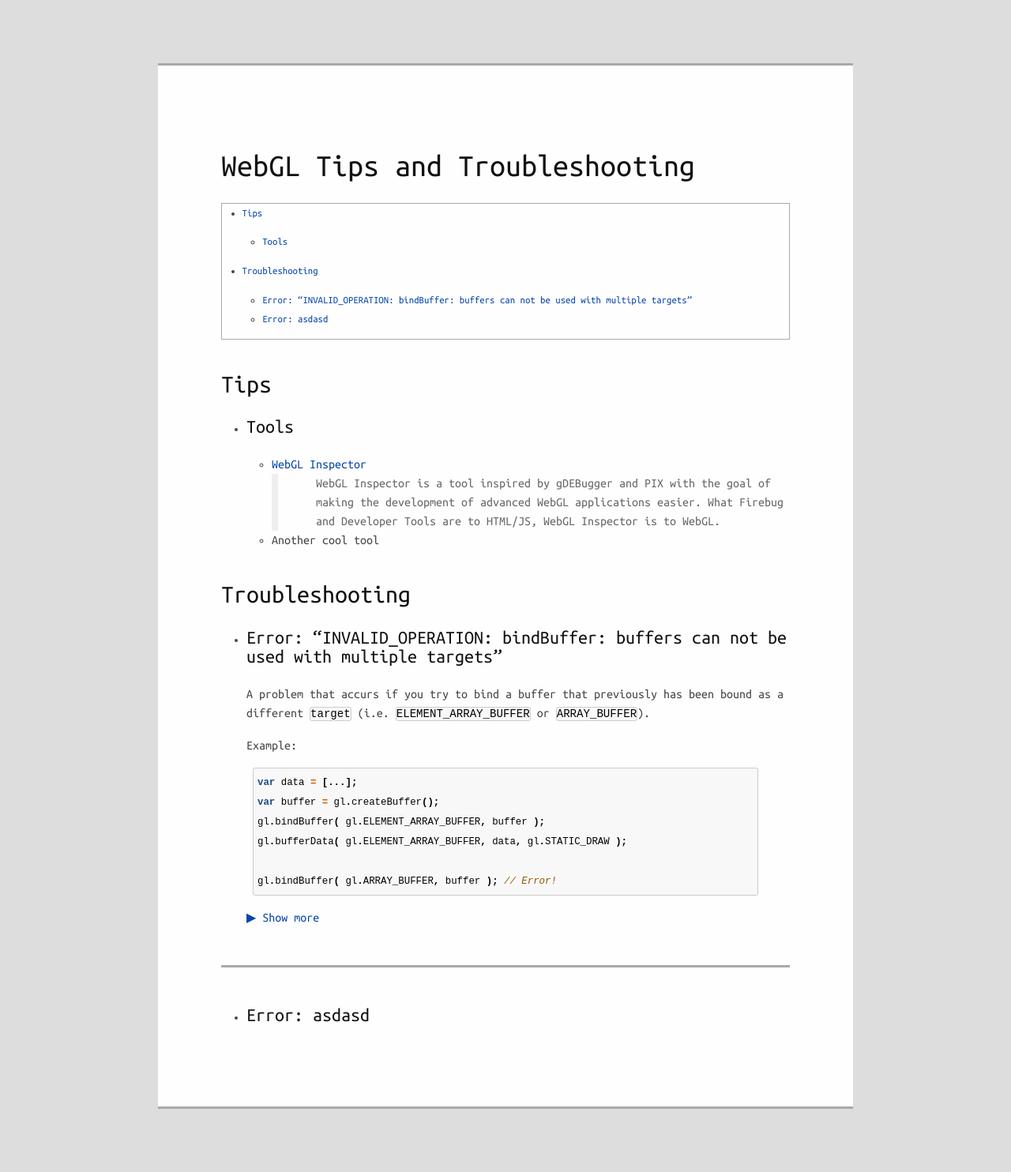
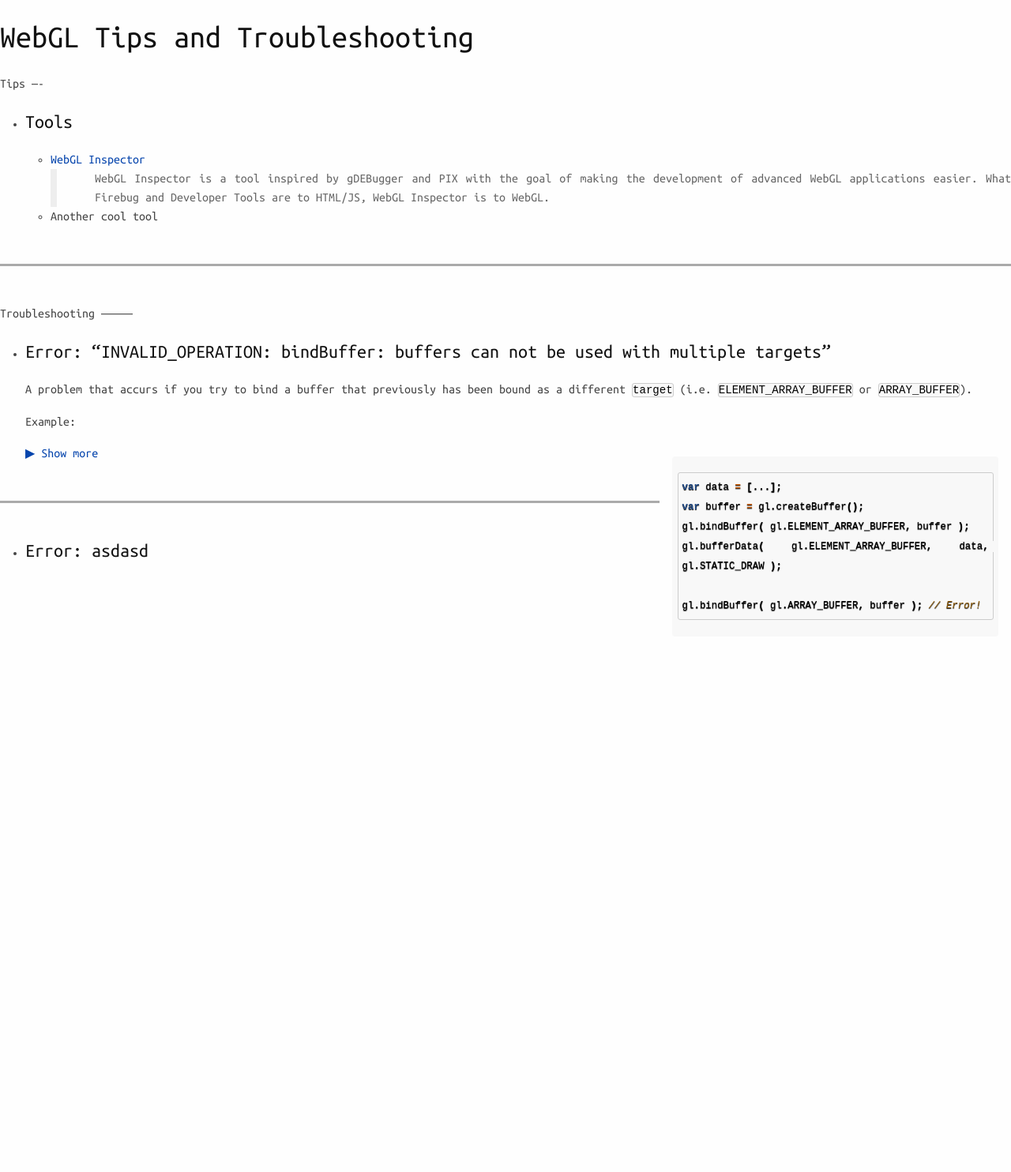
Before and after one commit to pxf/pxf.github.io, a Jekyll site: the page built from _posts/2012-06-11-WebGL.md, in a window 1280 px wide. Shown: the whole page at 79% size. Built offline with Jekyll 4.4.1, drawn with Linux system fonts in a browser that asks for light colours; Markdown is read by kramdown in place of the engine named in the settings; after the commit the page ends 900 px from its top, so only the background shows below that.

Commit message:
Massive update

```diff
--- a/_posts/2012-06-11-WebGL.md
+++ b/_posts/2012-06-11-WebGL.md
@@ -9,8 +9,8 @@
 
 WebGL Tips and Troubleshooting
 =====
-<ul id="toc"></ul>
 
+<a name="tips"></a>
 Tips
 ----
 * ### Tools
@@ -18,7 +18,8 @@
 		> WebGL Inspector is a tool inspired by gDEBugger and PIX with the goal of making the development of advanced WebGL applications easier. What Firebug and Developer Tools are to HTML/JS, WebGL Inspector is to WebGL.
 	* Another cool tool
 
-
+---
+<a name="troubleshooting"></a>
 Troubleshooting
 ---------------
 * ### Error: "INVALID_OPERATION: bindBuffer: buffers can not be used with multiple targets"
--- a/styles/default.css
+++ b/styles/default.css
@@ -3,23 +3,19 @@
 	overflow-y: scroll;
 	-webkit-text-size-adjust: 100%;
 	-ms-text-size-adjust: 100%;
-	background-color: #ddd;
 }
 
 body {
 	color:#444;
-	font-family: 'Ubuntu Mono', sans-serif;
-	font-size:12px;
-	line-height:1.5em;
-	background:#fefefe;
-	width: 45em;
-	margin: 80px auto;
-	padding: 5em 5em;
-	border-bottom: 3px solid #aaa;
-	border-top: 3px solid #aaa;
+	font-family: 'PT Sans', 'Ubuntu Mono', sans-serif;
+	font-size: 12px;
+	line-height: 1.5em;
+	background: #fefefe;
+	padding: 0em;
+	margin: 0em;
+	text-align: justify;
 	/*outline: 1300px solid #FAFAFA;*/
 }
-
 
 a{ color: #0645ad; text-decoration:none;}
 
@@ -66,9 +62,9 @@
 
 h4,h5,h6{ font-weight: bold; }
 h1{ font-size:2.5em; }
-h2{ font-size:2em; margin-top: 40px; }
+h2{ font-size:2em;}
 h3{ font-size:1.5em; }
-h4{ font-size:1.2em; }
+h4{ font-size:1.2em; margin-bottom: 0em; }
 h5{ font-size:1em; }
 h6{ font-size:0.9em; }
 
@@ -140,3 +136,76 @@
 	border: 1px solid #aaa;
 	font-size: 0.8em;
 }
+
+header {
+	color: #edeef1;
+	background-color: #2b3439;
+	padding: 0.8em 8em 0.8em 8em;
+	text-shadow: 0px 1px 1px #000;
+}
+
+figure a, figure a:visited, header a, header a:visited {
+	color: #ced8e2;
+}
+
+figure a:active, figure a:hover, header a:active, header a:hover {
+	color: #edeef1;
+}
+
+#blog header {
+	font-size: 1.2rem;
+	padding: 4rem 8rem 1rem 8rem;
+}
+
+article {
+	color:#444;
+	background: #fefefe;
+	padding: 2em 8em 3em 8em;
+	margin: 0em;
+}
+
+.post {
+	margin: 0 0 4em 0;
+}
+
+#posttitle {
+	margin: 0.2em 0em;
+}
+
+.subtitle {
+	margin: 0.2em 0em;
+}
+
+#postmeta {
+	color: #a3a6b7;
+	font-size: 0.8em;
+	margin-top: 0.8em;
+}
+
+figure {
+	float: right;
+	position: relative;
+	background-color: #2b3439;
+	color: #edeef1;
+	padding: 0.4em;
+	margin: 1em;
+	border-radius: 4px;
+	text-shadow: 0px 1px 1px #000;
+	width: auto;
+	max-width: 400px;
+	height: auto;
+	overflow: visible;
+}
+
+figcaption {
+	background-color: rgba(43, 53, 57, 0.9);
+	text-align: center;
+	font-size: 0.8em;
+	padding: 1em 0;
+	position:absolute; bottom: 0; left:0; width:100%;
+	border-radius: 0px 0px 4px 4px;
+}
+
+figure img {
+
+}
```
Also changed, not shown: other parts of _posts/2012-06-11-WebGL.md (+0 -44 lines), _layouts/default.html (+28 -6 lines), _layouts/post.html (+46 -2 lines), _posts/2011-12-15-binary-mesh-packing.md (deleted, +0 -6 lines), _posts/2011-12-18-deferred-rendering-webgl.md (deleted, +0 -6 lines), _posts/2012-08-19-WOWHack-2012.md (added, +125 -0 lines), index.html (+10 -3 lines), static/postdata/battlefy_screeenshot_ammo.png (added), static/postdata/battlefy_screeenshot_game.png (added), static/postdata/battlefy_screeenshot_lobby.png (added).
